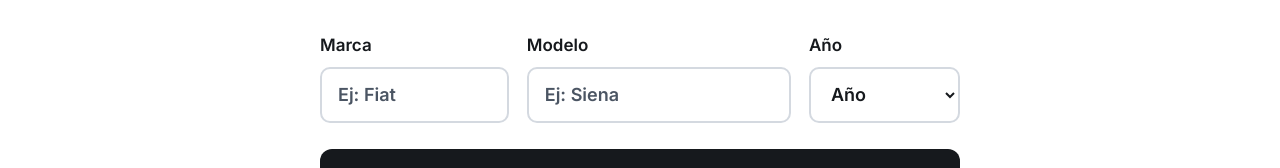
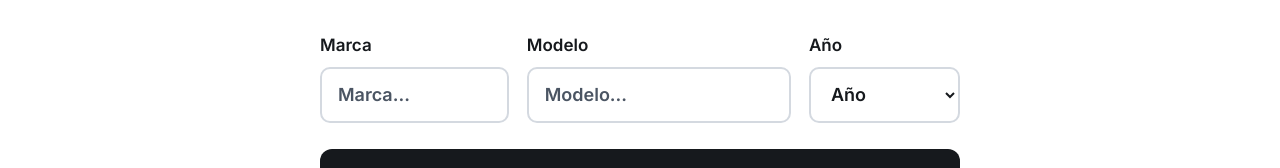
Before and after one commit to francopolesel/cuanto-vale-mi-auto, a React (Vite) app in the folder frontend/: page / in a window 1280 px wide. Shown: the part 203-371 px from the top of the page. Built offline with nearby package versions, Linux system fonts and the light colour scheme.

Commit message:
ux: placeholders descriptivos

```diff
--- a/frontend/src/components/App.tsx
+++ b/frontend/src/components/App.tsx
@@ -201,12 +201,12 @@ export function App() {
               <div className="form-3" style={{ display: 'grid', gap: 18 }}>
                 <label htmlFor="brand">
                   Marca
-                  <input id="brand" list="brands" value={brand} onChange={(e) => setBrand(e.target.value)} placeholder="Ej: Fiat" autoComplete="off" />
+                  <input id="brand" list="brands" value={brand} onChange={(e) => setBrand(e.target.value)} placeholder="Marca..." autoComplete="off" />
                   <datalist id="brands">{BRANDS.map((b) => <option key={b} value={b} />)}</datalist>
                 </label>
                 <label htmlFor="model">
                   Modelo
-                  <input id="model" type="text" inputMode="text" autoCapitalize="words" enterKeyHint="next" value={model} onChange={(e) => setModel(e.target.value)} placeholder="Ej: Siena" autoComplete="off" />
+                  <input id="model" type="text" inputMode="text" autoCapitalize="words" enterKeyHint="next" value={model} onChange={(e) => setModel(e.target.value)} placeholder="Modelo..." autoComplete="off" />
                 </label>
                 <label htmlFor="year">
                   Año
@@ -243,11 +243,11 @@ export function App() {
                 <div className="filters-body">
                   <label htmlFor="mileage">
                     Kilometraje aproximado (0 si es 0 km)
-                    <input id="mileage" inputMode="numeric" value={mileage} onChange={(e) => setMileage(e.target.value)} placeholder="Ej: 120.000" autoComplete="off" />
+                    <input id="mileage" inputMode="numeric" value={mileage} onChange={(e) => setMileage(e.target.value)} placeholder="Kilometraje..." autoComplete="off" />
                   </label>
                   <label htmlFor="version">
                     Versión
-                    <input id="version" value={version} onChange={(e) => setVersion(e.target.value)} placeholder="Ej: Absolute" autoComplete="off" />
+                    <input id="version" value={version} onChange={(e) => setVersion(e.target.value)} placeholder="Versión..." autoComplete="off" />
                   </label>
                 </div>
               </details>
```
